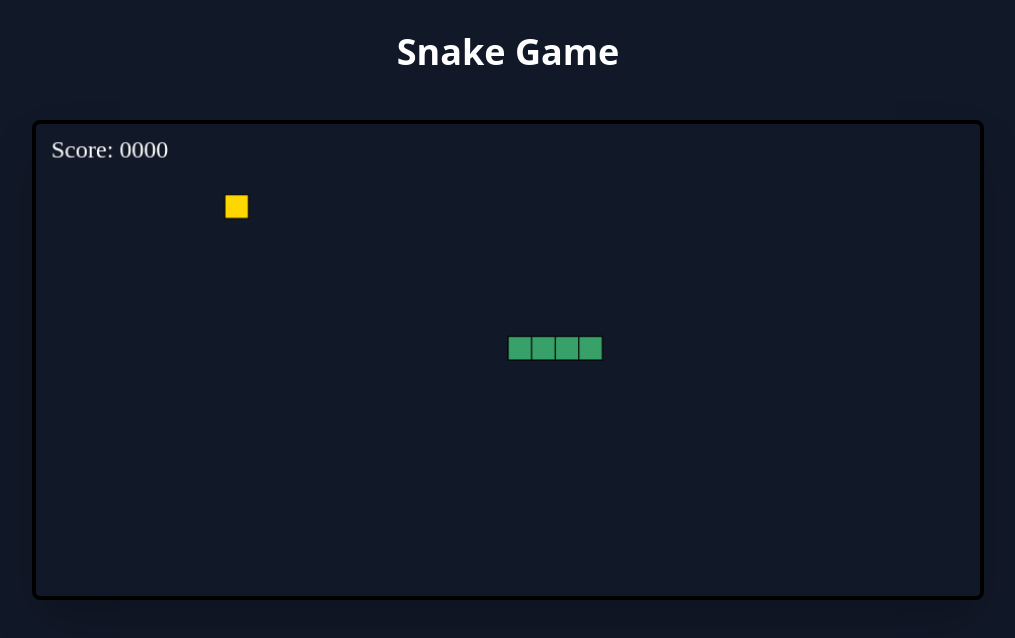
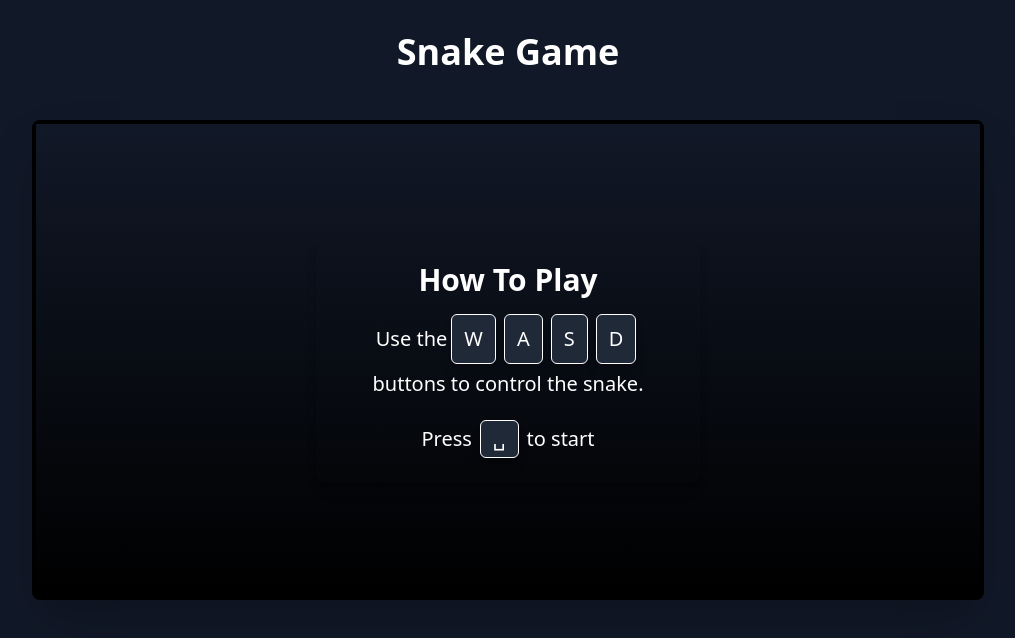
Before and after one commit to Yurii-Yanovitsky/snake-game, a React (Create React App) app: page / in a window 1280 px wide. Shown: the top 638 px of the page, without its empty margins (132-1147 px from the left). Built offline with nearby package versions, Linux system fonts and the light colour scheme.

Commit message:
Add status overlays

```diff
--- a/src/App.tsx
+++ b/src/App.tsx
@@ -1,6 +1,5 @@
 import { useCallback, useState } from "react";
 import GameBoard from "./components/GameBoard";
-import { Instructions } from "./Instructions";
 
 function App() {
   const [gameIndex, setGameIndex] = useState(0);
@@ -12,14 +11,11 @@ function App() {
   return (
     <div className="flex flex-col gap-6 items-center bg-gray-900 min-h-screen py-8">
       <h1 className="text-4xl font-bold text-white mb-6">Snake Game</h1>
-      <div className="flex-1 flex flex-row justify-center">
-        <GameBoard
-          key={gameIndex}
-          className="h-screen-min-3/5 bg-gray-[#2D3748] rounded-lg border-black border-4 shadow-2xl"
-          onGameEnded={handleGameEnded}
-        />
-      </div>
-      <Instructions />
+      <GameBoard
+        key={gameIndex}
+        className="h-screen-min-3/5 bg-gray-[#2D3748] rounded-lg border-black border-4 shadow-2xl relative"
+        onGameEnded={handleGameEnded}
+      />
     </div>
   );
 }
--- a/src/components/GameBoard.tsx
+++ b/src/components/GameBoard.tsx
@@ -1,10 +1,19 @@
 import { FC, useCallback, useEffect, useState } from "react";
 
-import { useAnimation } from "../hooks/useAnimation";
-import { useCanvasDrawing } from "../hooks/useCanvasDrawing";
-import { useSnake } from "../hooks/useSnake";
+import { useAnimation } from "./hooks/useAnimation";
+import { useCanvasDrawing } from "./hooks/useCanvasDrawing";
+import { useSnake } from "./hooks/useSnake";
+import { PauseOverlay } from "./PauseOverlay";
+import { Instructions } from "./Instructions";
 
 type GameStatus = "NotStarted" | "InProgress" | "Paused" | "Ended";
+
+const StatusOverlay = {
+  NotStarted: <Instructions />,
+  Paused: <PauseOverlay />,
+  InProgress: <></>,
+  Ended: <></>,
+};
 
 const GameBoard: FC<{
   className?: string;
@@ -104,6 +113,7 @@ const GameBoard: FC<{
   return (
     <div className={className}>
       <canvas ref={canvasRef} className="w-full h-full" />
+      {StatusOverlay[gameStatus]}
     </div>
   );
 };
--- a/src/components/Instructions.tsx
+++ b/src/components/Instructions.tsx
@@ -1,25 +1,32 @@
 export const Instructions = () => {
   return (
-    <div className="how-to-play text-center bg-gradient-to-b from-gray-900 to-black text-white p-6 rounded-lg w-80 shadow-lg">
-      <h2 className="text-2xl mb-4 font-bold uppercase tracking-wide">
-        How To Play
-      </h2>
-      <p className="text-base leading-relaxed">
+    <div className="absolute inset-0 bg-gradient-to-b from-gray-900 to-black flex items-center justify-center z-50">
+      <div className="how-to-play text-center text-white p-6 rounded-lg w-96 shadow-lg">
+        <h2 className="text-3xl font-bold mb-4">How To Play</h2>
+        <p className="text-xl leading-loose">
           Use the
-        <span className="key inline-block bg-gray-800 border border-white text-white rounded-md px-3 py-1 mx-1 shadow-md transform transition-transform duration-300 hover:scale-110">
+          <span className="key inline-block bg-gray-800 border border-white text-white rounded-md px-3 py-1 mx-1 shadow-lg">
             W
           </span>
-        <span className="key inline-block bg-gray-800 border border-white text-white rounded-md px-3 py-1 mx-1 shadow-md transform transition-transform duration-300 hover:scale-110">
+          <span className="key inline-block bg-gray-800 border border-white text-white rounded-md px-3 py-1 mx-1 shadow-lg">
             A
           </span>
-        <span className="key inline-block bg-gray-800 border border-white text-white rounded-md px-3 py-1 mx-1 shadow-md transform transition-transform duration-300 hover:scale-110">
+          <span className="key inline-block bg-gray-800 border border-white text-white rounded-md px-3 py-1 mx-1 shadow-lg">
             S
           </span>
-        <span className="key inline-block bg-gray-800 border border-white text-white rounded-md px-3 py-1 mx-1 shadow-md transform transition-transform duration-300 hover:scale-110">
+          <span className="key inline-block bg-gray-800 border border-white text-white rounded-md px-3 py-1 mx-1 shadow-lg">
             D
           </span>
           buttons to control the snake.
         </p>
+        <p className="text-xl mt-4">
+          Press
+          <span className="key inline-block bg-gray-800 border border-white text-white rounded-md px-3 py-1 mx-2 shadow-lg">
+            ␣
+          </span>
+          to start
+        </p>
+      </div>
     </div>
   );
 };
--- /dev/null
+++ b/src/components/PauseOverlay.tsx
@@ -0,0 +1,19 @@
+export const PauseOverlay = () => {
+  return (
+    <div
+      id="pauseOverlay"
+      className="absolute inset-0 bg-gradient-to-b from-gray-900 to-black flex items-center justify-center z-50"
+    >
+      <div className="text-center text-white">
+        <h2 className="text-3xl font-bold mb-4">Game Paused</h2>
+        <p className="text-xl">
+          Press
+          <span className="key inline-block bg-gray-800 border border-white text-white rounded-md px-3 py-1 mx-2 shadow-lg">
+            ␣
+          </span>
+          to resume
+        </p>
+      </div>
+    </div>
+  );
+};
--- a/src/hooks/useCanvasDrawing.tsx
+++ b/src/components/hooks/useCanvasDrawing.tsx
@@ -1,5 +1,5 @@
 import { useCallback, useEffect, useMemo, useRef, useState } from "react";
-import { IObjectBody } from "../utils";
+import { IObjectBody } from "../../utils";
 
 export type CanvasInfo = {
   width: number;
--- a/src/hooks/useSnake.tsx
+++ b/src/components/hooks/useSnake.tsx
@@ -6,7 +6,7 @@ import {
   hasSnakeCollided,
   IObjectBody,
   getRandomPosition,
-} from "../utils";
+} from "../../utils";
 import { CanvasInfo } from "./useCanvasDrawing";
 
 const INIT_SNAKE_LENGTH_CELLS = 4;
```
Also changed, not shown: src/components/hooks/useAnimation.tsx (renamed from src/hooks/useAnimation.tsx). Lines whose indentation alone changed are shown as unchanged.
